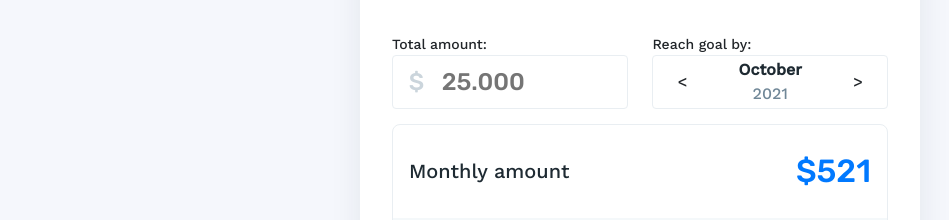
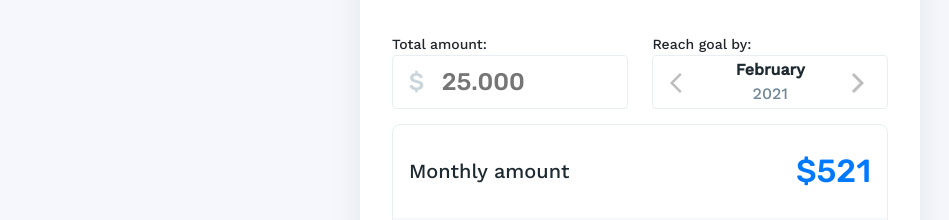
Before and after one commit to adineyfs/origin-project, a React (Create React App) app: page / in a window 1280 px wide. Shown: the part 255-475 px from the top of the page, without its empty margins (0-949 px from the left). Built offline with nearby package versions, Linux system fonts and the light colour scheme.

Commit message:
Adding more styles and some functionality in MonthPicker

```diff
--- a/package.json
+++ b/package.json
@@ -6,6 +6,8 @@
     "@testing-library/jest-dom": "^5.11.9",
     "@testing-library/react": "^11.2.5",
     "@testing-library/user-event": "^12.7.3",
+    "@material-ui/icons": "^4.11.2",
+    "@material-ui/core": "^4.11.3",
     "react": "^17.0.1",
     "react-dom": "^17.0.1",
     "react-scripts": "4.0.3",
--- a/src/components/common/MonthPicker.js
+++ b/src/components/common/MonthPicker.js
@@ -1,17 +1,75 @@
-import React from "react";
+import React, { Component } from "react";
+import PropTypes from "prop-types";
+import ArrowBackIosIcon from "@material-ui/icons/ArrowBackIos";
+import ArrowForwardIosIcon from "@material-ui/icons/ArrowForwardIos";
 import "../../styles/MonthPicker.scss";
+import { extractMonthFromDate } from "../../utils";
+class MonthPicker extends Component {
+  state = {
+    currentDate: new Date(),
+    month: extractMonthFromDate(new Date()),
+    year: new Date().getFullYear(),
+  };
 
-const MonthPicker = () => (
-  <div className="month-picker">
-    <div className="month-picker__arrow-button month-picker__arrow-button--left">
-      {"<"}
-    </div>
-    <div className="month-picker__month-label">October</div>
-    <div className="month-picker__year-label">2021</div>
-    <div className="month-picker__arrow-button month-picker__arrow-button--right">
-      {">"}
-    </div>
-  </div>
-);
+  onBackClick = () => {
+    const currentDate = Date.now();
+    let newDate = new Date(this.state.currentDate.getTime());
+    const previousMonth =
+      newDate.getMonth() === 0 ? 11 : newDate.getMonth() - 1;
+    if (previousMonth === 11) {
+      newDate.setYear(newDate.getFullYear() - 1);
+    }
+    newDate.setMonth(previousMonth);
+    if (newDate < currentDate) {
+      window.alert("NO");
+    } else {
+      this.setState({
+        currentDate: newDate,
+        month: extractMonthFromDate(newDate),
+        year: newDate.getFullYear(),
+      });
+      this.props.onChange(newDate);
+    }
+  };
+
+  onForwardClick = () => {
+    let newDate = new Date(this.state.currentDate.getTime());
+    const nextMonth = newDate.getMonth() === 11 ? 0 : newDate.getMonth() + 1;
+    if (nextMonth === 0) {
+      newDate.setYear(newDate.getFullYear() + 1);
+    }
+    newDate.setMonth(nextMonth);
+    this.setState({
+      currentDate: newDate,
+      month: extractMonthFromDate(newDate),
+      year: newDate.getFullYear(),
+    });
+  };
+
+  render() {
+    return (
+      <div className="month-picker">
+        <div
+          className="month-picker__arrow-button month-picker__arrow-button--left"
+          onClick={this.onBackClick}
+        >
+          <ArrowBackIosIcon color="disabled" />
+        </div>
+        <div className="month-picker__month-label">{this.state.month}</div>
+        <div className="month-picker__year-label">{this.state.year}</div>
+        <div
+          className="month-picker__arrow-button month-picker__arrow-button--right"
+          onClick={this.onForwardClick}
+        >
+          <ArrowForwardIosIcon color="disabled" />
+        </div>
+      </div>
+    );
+  }
+}
+
+MonthPicker.propTypes = {
+  onChange: PropTypes.func,
+};
 
 export default MonthPicker;
--- a/src/components/main/BuyAHouseForm.js
+++ b/src/components/main/BuyAHouseForm.js
@@ -14,6 +14,8 @@ class BuyAHouseForm extends Component {
   onConfirm = () => {
     window.alert("uou");
   };
+
+  handleMonthChange = () => {};
 
   render() {
     return (
@@ -37,7 +39,7 @@ class BuyAHouseForm extends Component {
           </div>
           <div className="buy-a-house-form__month-picker">
             <span>Reach goal by:</span>
-            <MonthPicker />
+            <MonthPicker onChange={this.handleMonthChange} />
           </div>
           <div className="buy-a-house-form__monthly-amount">
             <MonthlyAmount />
--- /dev/null
+++ b/src/utils.js
@@ -0,0 +1,45 @@
+export function extractMonthFromDate(date) {
+  let month;
+  switch (date.getMonth()) {
+    case 0:
+      month = "January";
+      break;
+    case 1:
+      month = "February";
+      break;
+    case 2:
+      month = "March";
+      break;
+    case 3:
+      month = "April";
+      break;
+    case 4:
+      month = "May";
+      break;
+    case 5:
+      month = "June";
+      break;
+    case 6:
+      month = "July";
+      break;
+    case 7:
+      month = "August";
+      break;
+    case 8:
+      month = "September";
+      break;
+    case 9:
+      month = "October";
+      break;
+    case 10:
+      month = "November";
+      break;
+    case 11:
+      month = "December";
+      break;
+
+    default:
+      break;
+  }
+  return month;
+}
```
Also changed, not shown: src/images/arrow.svg (added), 1 other file (tests, documents, lock files or other folders).
